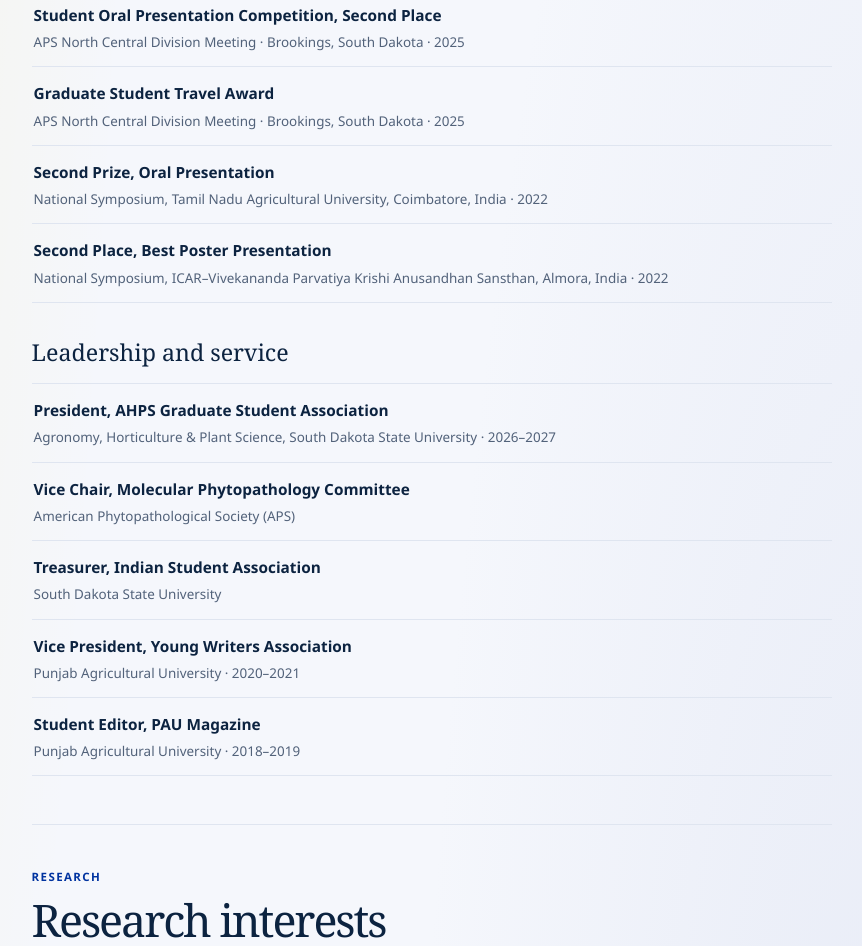
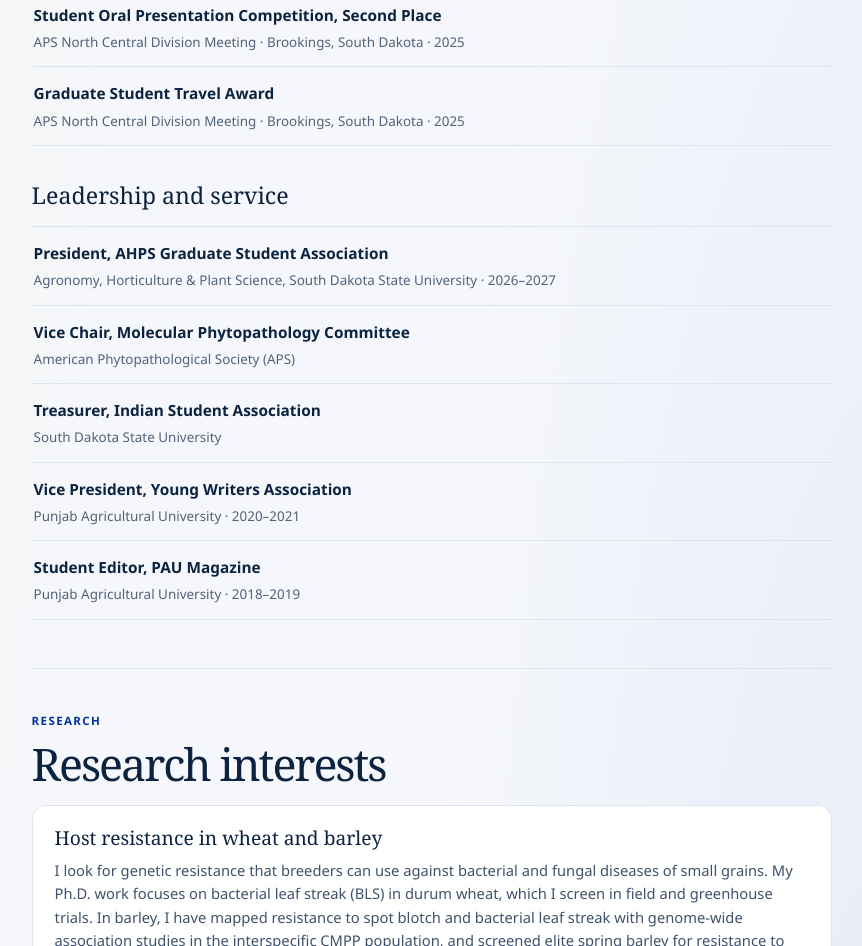
Before and after one commit to tapishpwr24/Homepage, a plain HTML site: page index.html in a window 1280 px wide. Shown: the part 1856-2802 px from the top of the page, without its empty margins (368-1230 px from the left). Drawn offline with Linux system fonts and the light colour scheme.

Commit message:
Remove 2022 symposium awards
Co-Authored-By: Claude Opus 5.5 <noreply@anthropic.com>
Claude-Session: https://claude.ai/code/session_01Q6uUMNuPL1qGPgwaooW81o

```diff
--- a/index.html
+++ b/index.html
@@ -982,14 +982,6 @@
                 <h4>Graduate Student Travel Award</h4>
                 <p class="bio-entry-meta">APS North Central Division Meeting · Brookings, South Dakota · 2025</p>
               </li>
-              <li class="bio-entry">
-                <h4>Second Prize, Oral Presentation</h4>
-                <p class="bio-entry-meta">National Symposium, Tamil Nadu Agricultural University, Coimbatore, India · 2022</p>
-              </li>
-              <li class="bio-entry">
-                <h4>Second Place, Best Poster Presentation</h4>
-                <p class="bio-entry-meta">National Symposium, ICAR–Vivekananda Parvatiya Krishi Anusandhan Sansthan, Almora, India · 2022</p>
-              </li>
             </ul>
           </div>
           <div class="bio-group">
```
